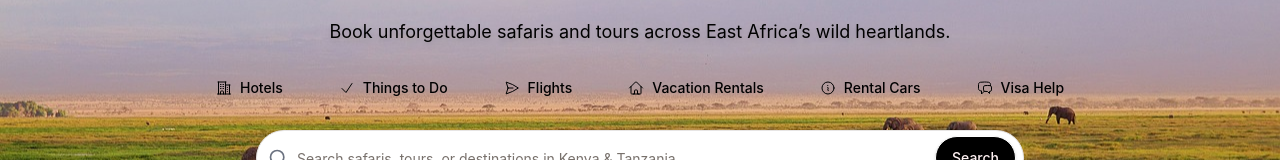
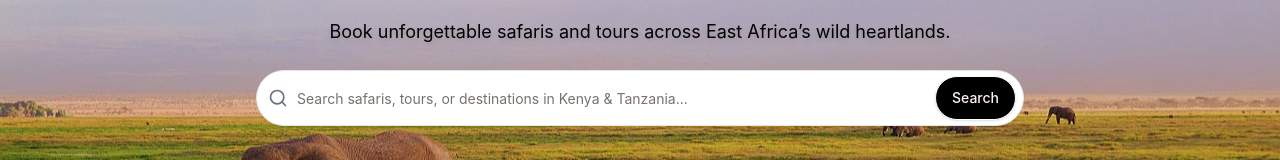
Before and after one commit to bozize/bana, a Next.js app: page / in a window 1280 px wide. Shown: the part 211-371 px from the top of the page. Built offline with nearby package versions, Linux system fonts and the light colour scheme; a web font is replaced by a local one.

Commit message:
Initial commit

```diff
--- a/src/app/page.tsx
+++ b/src/app/page.tsx
@@ -50,7 +50,7 @@ export default function Home() {
         </p>
         <div className="max-w-3xl mx-auto">
           {/* Navigation Links */}
-          <nav className="hidden md:flex justify-center items-center space-x-6 mb-6">
+          <nav className="flex md:hidden justify-center items-center space-x-6 mb-6">
   <Button variant="ghost" className="text-black font-medium hover:bg-white/20 rounded-full transition-colors">
     <Link href="/hotels" className="flex items-center space-x-2">
       <BuildingOffice2Icon className="w-5 h-5" />
@@ -65,7 +65,7 @@ export default function Home() {
   </Button>
   <Button variant="ghost" className="text-black font-medium hover:bg-white/20 rounded-full transition-colors">
     <Link href="/flights" className="flex items-center space-x-2">
-                < PaperAirplaneIcon className="w-5 h-5" />
+      <PaperAirplaneIcon className="w-5 h-5" />
       <span>Flights</span>
     </Link>
   </Button>
```
Lines whose indentation alone changed are shown as unchanged.
